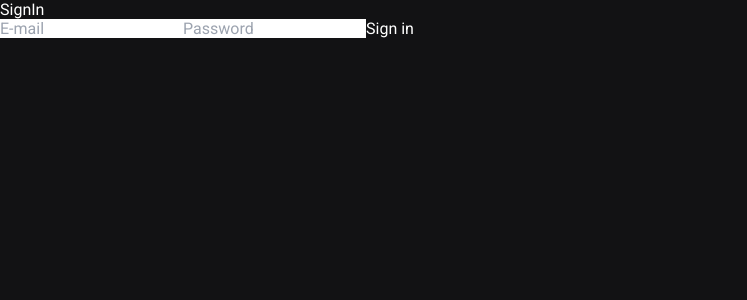
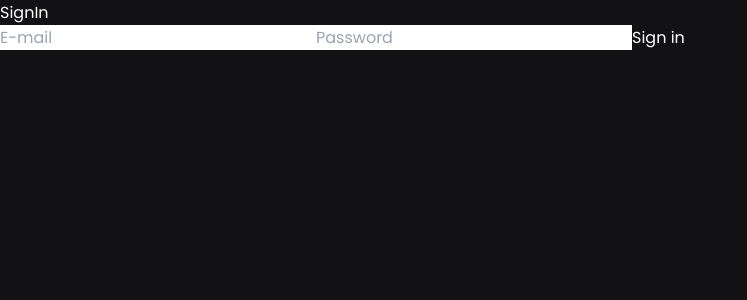
Before and after one commit to ldvndev/linktree, a React (Vite) app: page /sign-in in a window 1280 px wide. Shown: the top 300 px of the page, without its empty margins (0-747 px from the left). Built offline with nearby package versions, Linux system fonts and the light colour scheme.

Commit message:
feat: add header

```diff
--- a/index.html
+++ b/index.html
@@ -1,16 +1,15 @@
 <!doctype html>
 <html lang="en">
   <head>
+    <link rel="preconnect" href="https://fonts.googleapis.com">
+    <link rel="preconnect" href="https://fonts.gstatic.com" crossorigin>
+
     <meta charset="UTF-8" />
-
-    <link rel="preconnect" href="https://fonts.googleapis.com" />
-    <link rel="preconnect" href="https://fonts.gstatic.com"  />
-
-    <link href="https://fonts.googleapis.com/css2?family=Roboto:wght@400;700;900&display=swap" rel="stylesheet" />
-
     <meta name="viewport" content="width=device-width, initial-scale=1.0" />
 
     <title>ldvndev | dev-link</title>
+
+    <link href="https://fonts.googleapis.com/css2?family=Poppins:wght@400;500;600&display=swap" rel="stylesheet">
   </head>
   <body>
     <div id="root"></div>
--- /dev/null
+++ b/src/components/Header/index.tsx
@@ -0,0 +1,26 @@
+import { Link } from "react-router-dom";
+import { authorization } from '../../services/firebase';
+import { signOut } from 'firebase/auth'
+
+import { BiLogOut } from 'react-icons/bi';
+
+async function handleLogout() {
+  await signOut(authorization)
+}
+
+export function Header() {
+  return(
+    <header className="w-full max-w-2xl mt-10 px-1" >
+      <nav className="flex items-center justify-between">
+        <div className="flex gap-7 text-white text-base font-medium">
+          <Link to='/'>Home</Link>
+          <Link to='/social-media'>Social Media</Link>
+        </div>
+
+        <button onClick={handleLogout}>
+          <BiLogOut size={25} color='rgb(192 132 252)'/>
+        </button>
+      </nav>
+    </header>
+  );
+}
--- a/src/components/InputField/index.tsx
+++ b/src/components/InputField/index.tsx
@@ -5,7 +5,7 @@ interface InputFieldProps extends InputHTMLAttributes<HTMLInputElement> {}
 export function InputField(props: InputFieldProps) {
   return(
     <input
-      className="border-0 h-9 rounded-md outline-none px-4 py-3 m-3 placeholder-zinc-700 text-gray-300 bg-zinc-800"
+      className="border-0 h-9 rounded-md outline-none px-4 py-3 m-3 placeholder-neutral-600 text-neutral-400 bg-zinc-800"
       {...props}
     />
   );
--- a/src/components/SignInButton/index.tsx
+++ b/src/components/SignInButton/index.tsx
@@ -5,7 +5,7 @@ interface SignInButtonProps extends ButtonHTMLAttributes<HTMLButtonElement> {}
 export function SignInButton(props: SignInButtonProps) {
   return(
     <button {...props} className="border-0 h-9 rounded-md outline-none text-gray-300
-      px-2 m-3 text-xl bg-purple-900  hover:bg-purple-950">
+      px-2 m-3 text-base bg-purple-900  hover:bg-purple-950">
       Sign in
     </button>
   );
--- a/src/pages/Admin/index.tsx
+++ b/src/pages/Admin/index.tsx
@@ -1,5 +1,9 @@
+import { Header } from "../../components/Header";
+
 export function Admin() {
   return(
-    <h1>Admin</h1>
+    <main className="flex items-center flex-col min-h-screen pb-7 px-2">
+      <Header />
+    </main>
   );
 }
--- a/src/styles/global.css
+++ b/src/styles/global.css
@@ -12,7 +12,7 @@ body {
 }
 
 body, input, textarea, select, button {
-  font: 400 1rem 'Roboto', sans-serif;
+  font: 400 1rem 'Poppins', sans-serif;
 }
 
 button {
```
